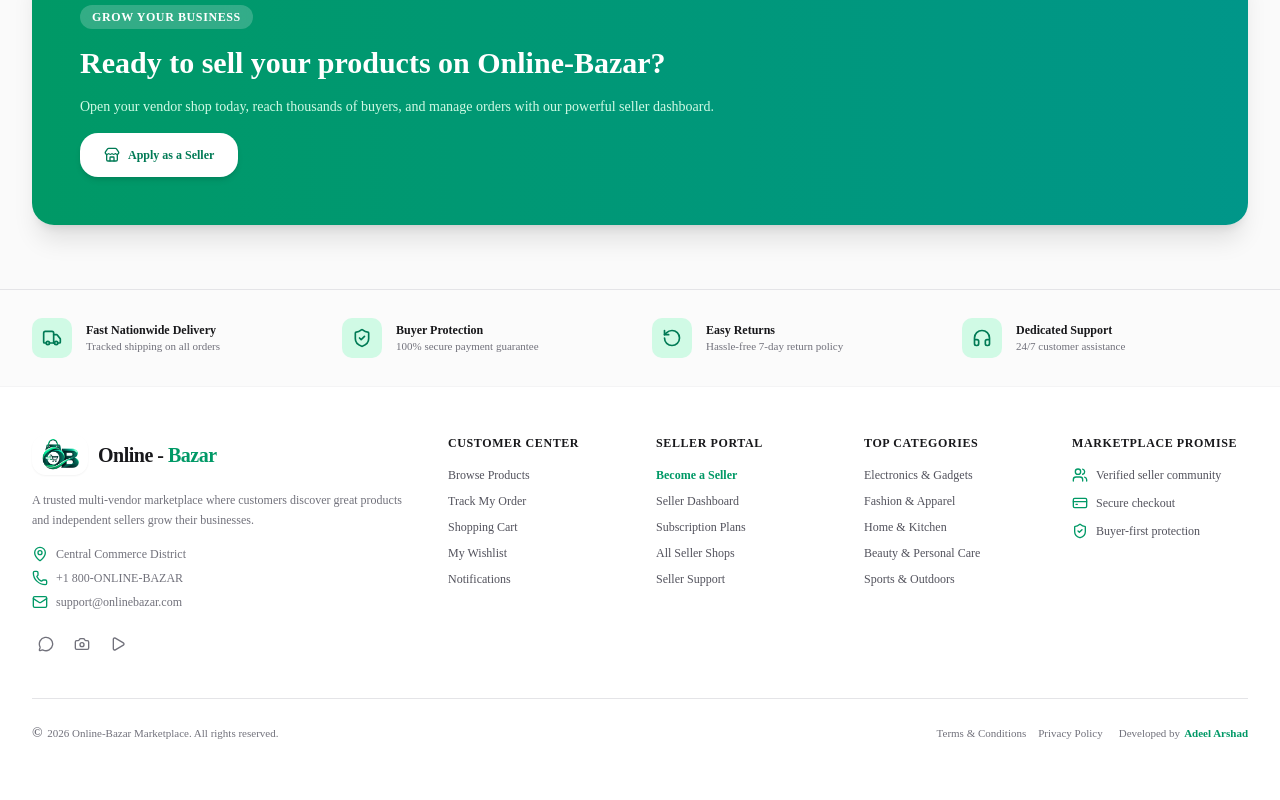
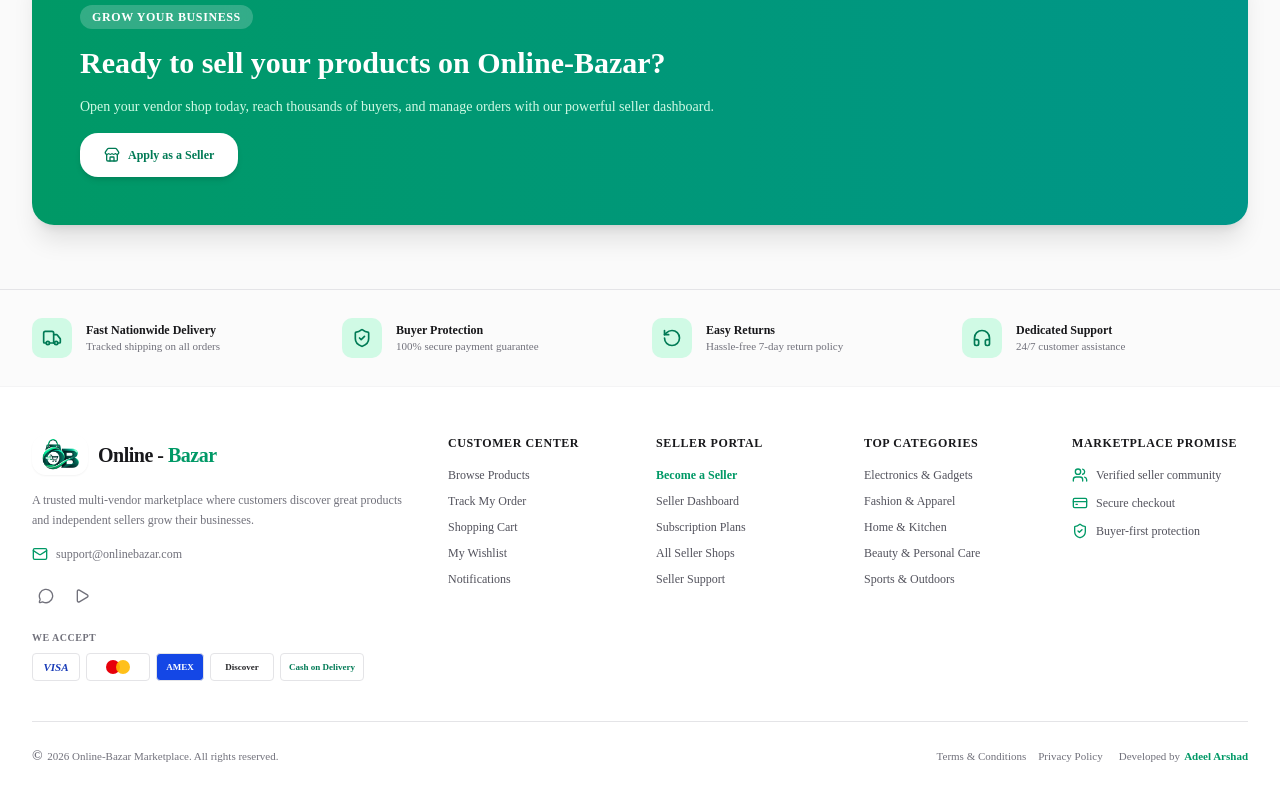
Before and after one commit to adeelarshad601-spec/online-bazar, a Next.js app in the folder frontend/: page / in a window 1280 px wide. Shown: the part 1473-2273 px from the top of the page. Built offline with nearby package versions, Linux system fonts and the light colour scheme; no server answers.

Commit message:
refactor footer component to remove contact details and add accepted payment methods

```diff
--- a/frontend/src/components/layout/Footer.tsx
+++ b/frontend/src/components/layout/Footer.tsx
@@ -6,13 +6,10 @@ import {
   RotateCcw,
   Headphones,
   Mail,
-  Phone,
-  MapPin,
   Heart,
   Users,
   CreditCard,
   MessageCircle,
-  Camera,
   Play,
 } from "lucide-react";
 
@@ -77,14 +74,6 @@ export default function Footer() {
             </p>
             <div className="space-y-2 text-xs font-medium text-zinc-500 dark:text-zinc-500">
               <div className="flex items-center gap-2">
-                <MapPin className="h-4 w-4 text-emerald-600" />
-                <span>Central Commerce District</span>
-              </div>
-              <div className="flex items-center gap-2">
-                <Phone className="h-4 w-4 text-emerald-600" />
-                <span>+1 800-ONLINE-BAZAR</span>
-              </div>
-              <div className="flex items-center gap-2">
                 <Mail className="h-4 w-4 text-emerald-600" />
                 <span>support@onlinebazar.com</span>
               </div>
@@ -93,12 +82,32 @@ export default function Footer() {
               <Link href="https://facebook.com" aria-label="Online-Bazar on Facebook" className="rounded-md p-1.5 text-zinc-500 transition-colors hover:bg-emerald-50 hover:text-emerald-600 dark:hover:bg-emerald-950/40">
                 <MessageCircle className="h-4 w-4" />
               </Link>
-              <Link href="https://instagram.com" aria-label="Online-Bazar on Instagram" className="rounded-md p-1.5 text-zinc-500 transition-colors hover:bg-emerald-50 hover:text-emerald-600 dark:hover:bg-emerald-950/40">
-                <Camera className="h-4 w-4" />
-              </Link>
               <Link href="https://youtube.com" aria-label="Online-Bazar on YouTube" className="rounded-md p-1.5 text-zinc-500 transition-colors hover:bg-emerald-50 hover:text-emerald-600 dark:hover:bg-emerald-950/40">
                 <Play className="h-4 w-4" />
               </Link>
+            </div>
+            <div className="space-y-2 pt-1">
+              <p className="text-[10px] font-semibold uppercase tracking-wider text-zinc-500">We accept</p>
+              <div className="flex flex-wrap items-center gap-1.5" role="list" aria-label="Accepted payment methods">
+                <span role="listitem" aria-label="Visa" className="flex h-7 min-w-12 items-center justify-center rounded border border-zinc-200 bg-white px-2 text-[11px] font-black italic text-blue-800 dark:border-zinc-700 dark:bg-zinc-900 dark:text-blue-300">
+                  VISA
+                </span>
+                <span role="listitem" aria-label="Mastercard" className="flex h-7 min-w-16 items-center justify-center rounded border border-zinc-200 bg-white px-2 dark:border-zinc-700 dark:bg-zinc-900">
+                  <span aria-hidden="true" className="flex -space-x-1">
+                    <span className="h-3.5 w-3.5 rounded-full bg-red-600" />
+                    <span className="h-3.5 w-3.5 rounded-full bg-amber-400/90" />
+                  </span>
+                </span>
+                <span role="listitem" aria-label="American Express" className="flex h-7 min-w-12 items-center justify-center rounded border border-zinc-200 bg-blue-700 px-2 text-[9px] font-extrabold text-white">
+                  AMEX
+                </span>
+                <span role="listitem" aria-label="Discover" className="flex h-7 min-w-16 items-center justify-center rounded border border-zinc-200 bg-white px-2 text-[9px] font-extrabold text-zinc-800 dark:border-zinc-700 dark:bg-zinc-900 dark:text-zinc-200">
+                  Discover
+                </span>
+                <span role="listitem" aria-label="Cash on Delivery" className="flex h-7 items-center justify-center rounded border border-zinc-200 bg-white px-2 text-[9px] font-bold text-emerald-700 dark:border-zinc-700 dark:bg-zinc-900 dark:text-emerald-400">
+                  Cash on Delivery
+                </span>
+              </div>
             </div>
           </div>
 
```
